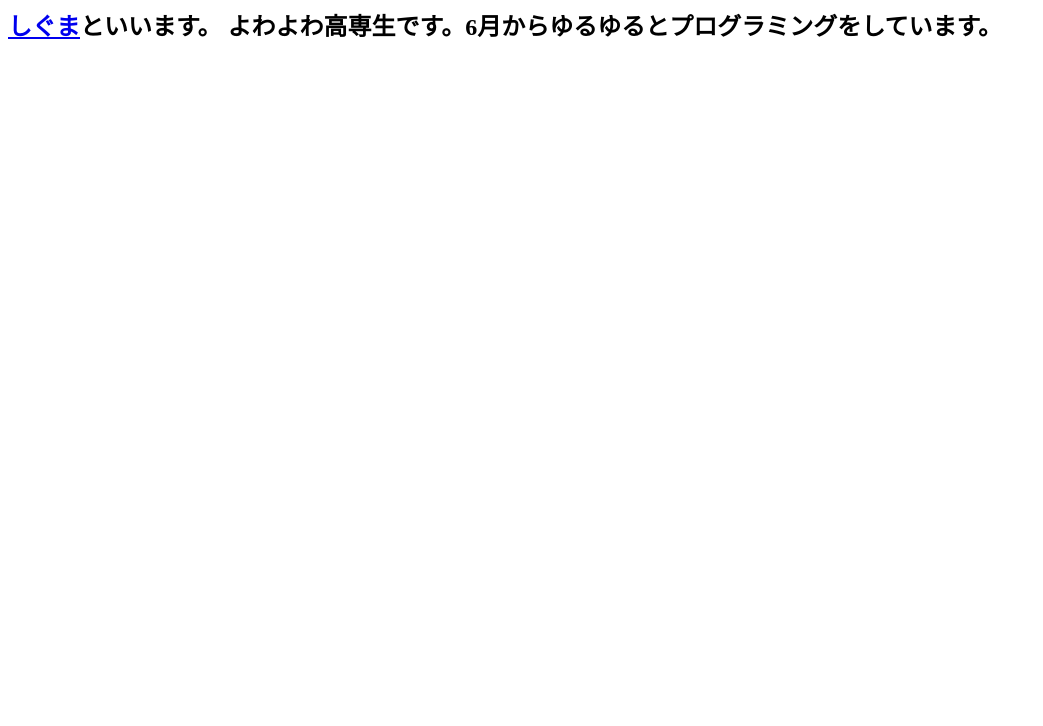
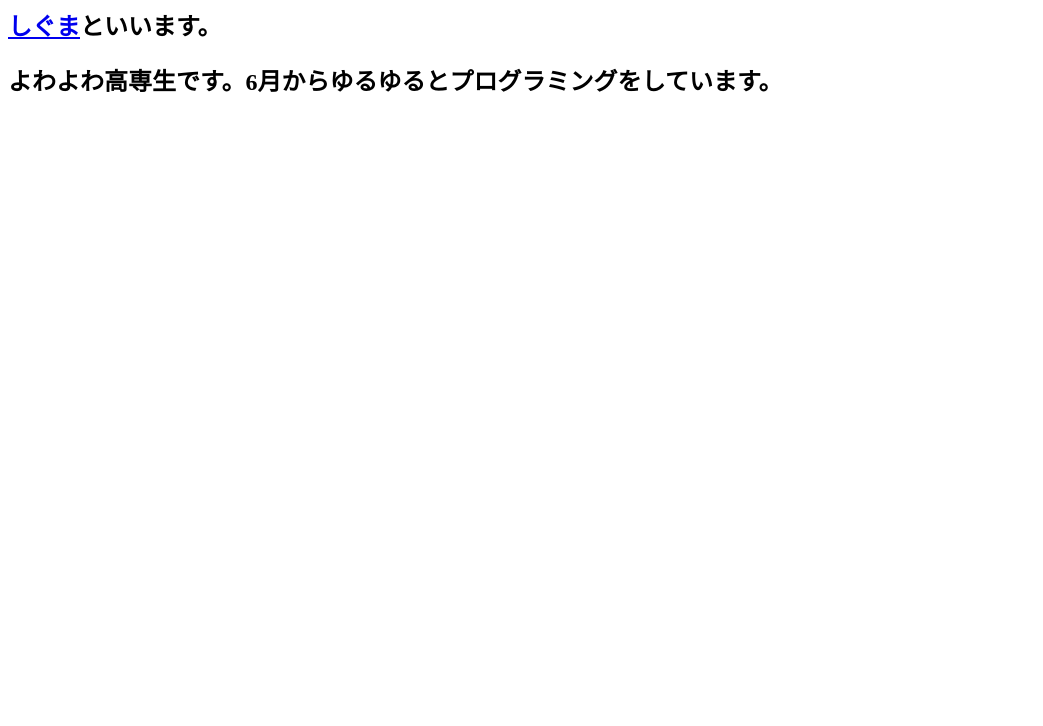
Before and after one commit to laminne/Sigumaa.github.io, a plain HTML site: page index.html in a window 1280 px wide. Shown: the part 74-800 px from the top of the page, without its empty margins (0-1043 px from the left). Drawn offline with Linux system fonts and the light colour scheme.

Commit message:
おテストですわよ

```diff
--- a/index.html
+++ b/index.html
@@ -9,7 +9,8 @@
         Hi,there👋
     </h1>
     <h2>
-        <a href="https://github.com/Sigumaa">しぐま</a>といいます。
+        <a href="https://github.com/Sigumaa">しぐま</a>といいます。</h2>
+    <h2>
         よわよわ高専生です。6月からゆるゆるとプログラミングをしています。
     </h2>
 </body>
```
